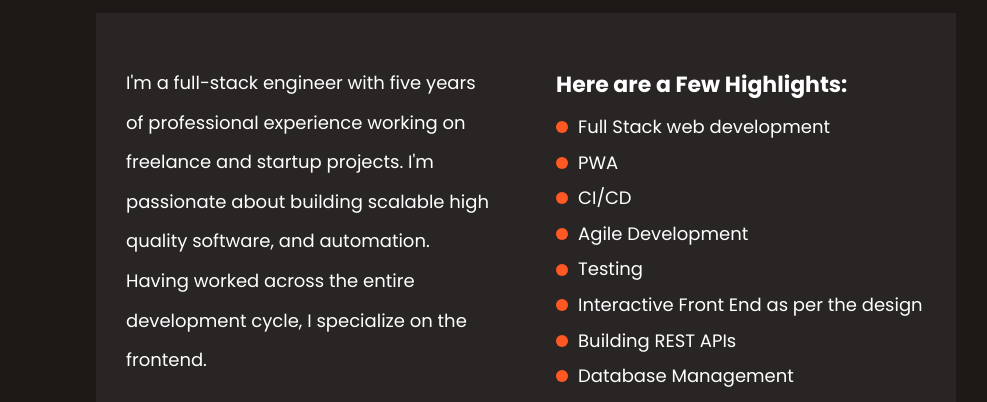
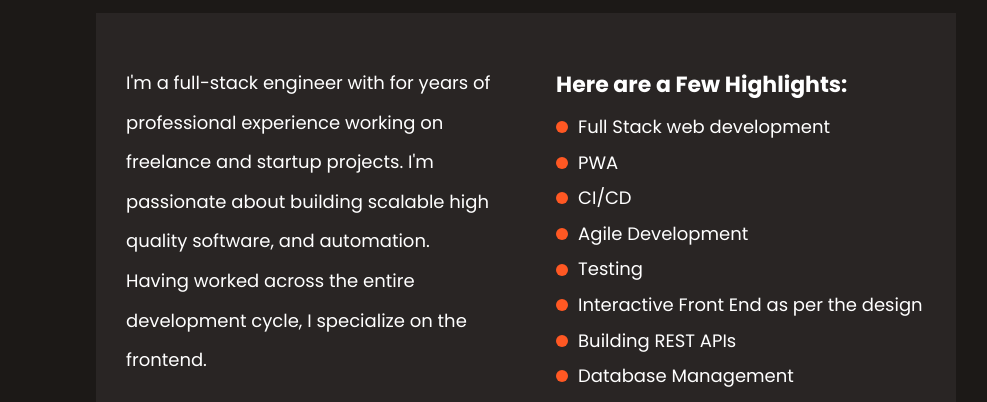
Before and after one commit to Qliqsee/portfolio-v2, a React (Create React App) app in the folder client/: page / in a window 1280 px wide. Shown: the part 830-1232 px from the top of the page, without its empty margins (96-1083 px from the left). Built offline with nearby package versions, Linux system fonts and the light colour scheme; a web font is replaced by a local one.

Commit message:
changed typo

```diff
--- a/client/src/PortfolioContainer/AboutMe/AboutMe.js
+++ b/client/src/PortfolioContainer/AboutMe/AboutMe.js
@@ -13,7 +13,7 @@ export default function AboutMe(props) {
 
   const SCREEN_CONSTSANTS = {
     description:
-      "I'm a full-stack engineer with five years of professional experience working on freelance and startup projects. I'm passionate about building scalable high quality software, and automation. Having worked across the entire development cycle, I specialize on the frontend.",
+      "I'm a full-stack engineer with for years of professional experience working on freelance and startup projects. I'm passionate about building scalable high quality software, and automation. Having worked across the entire development cycle, I specialize on the frontend.",
     highlights: {
       bullets: [
         "Full Stack web development",
```
Also changed, not shown: 1 other file (tests, documents, lock files or other folders).
